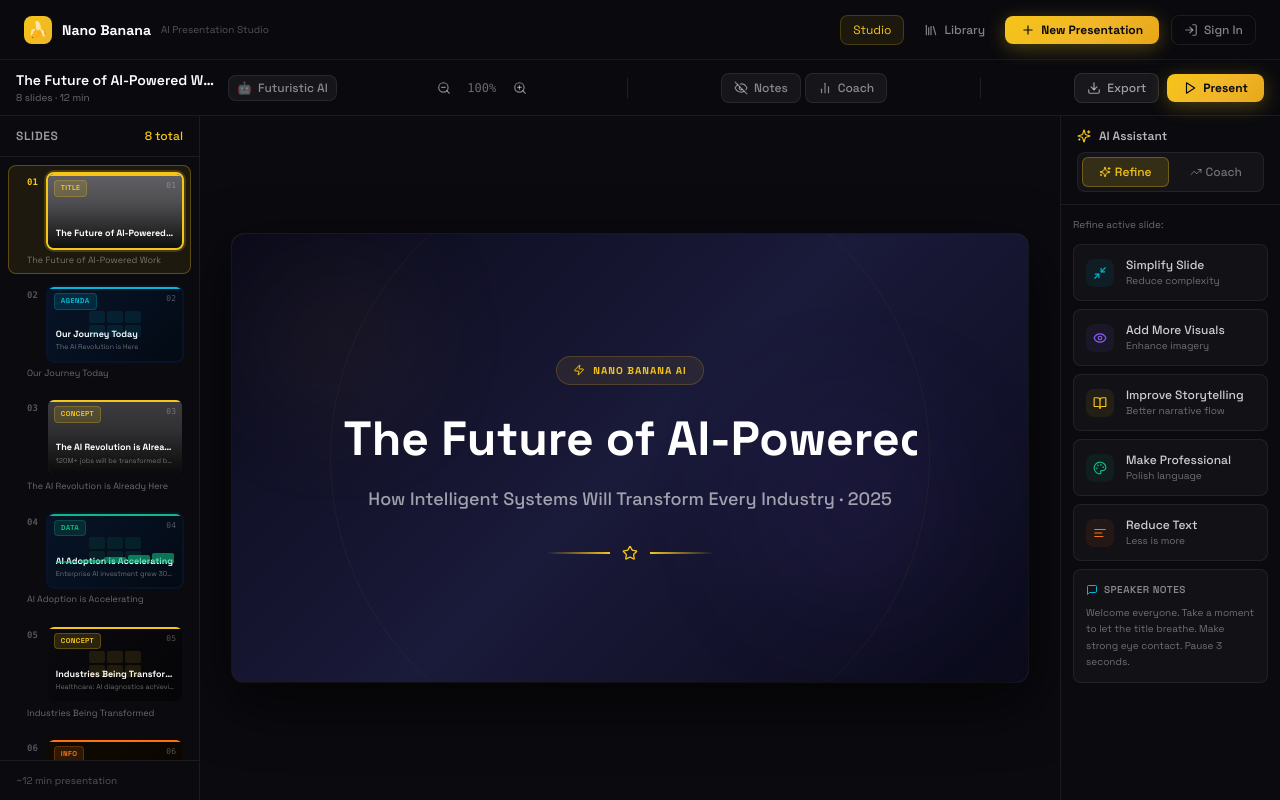
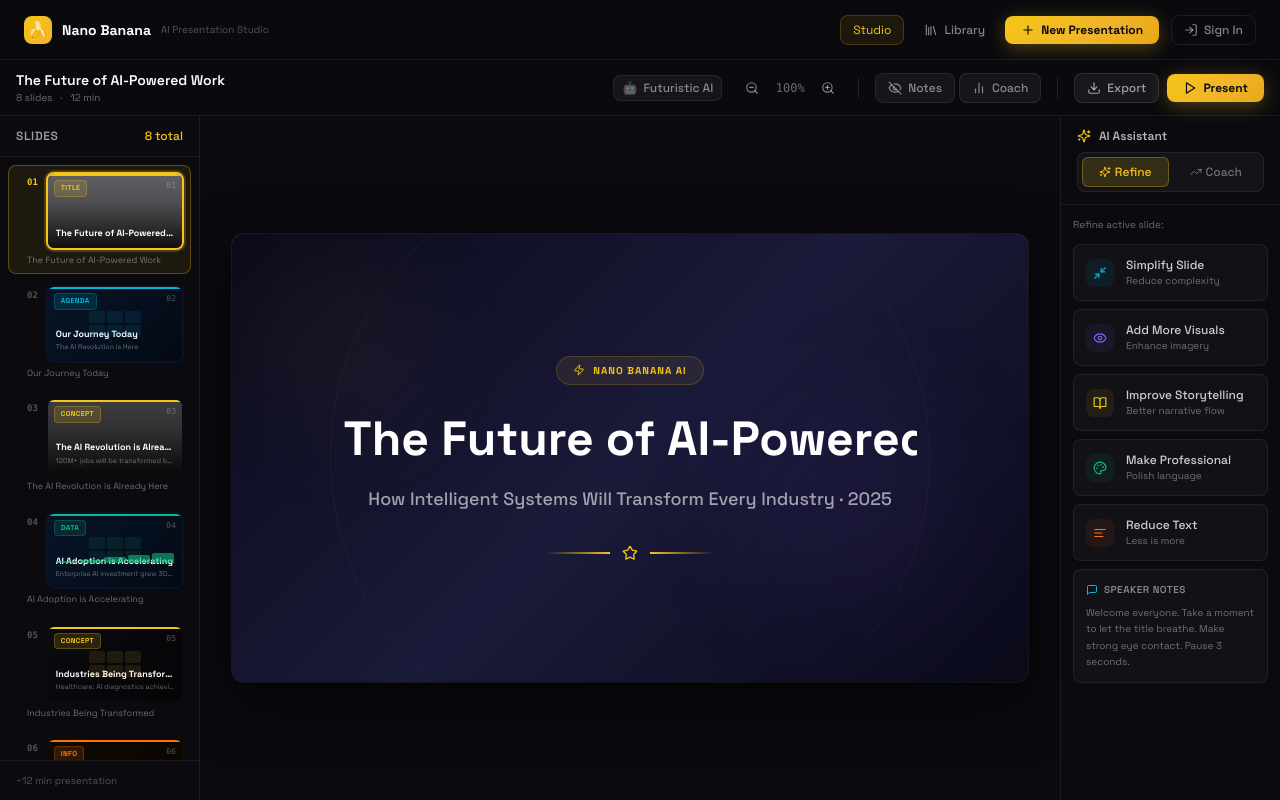
Before and after one commit to HayreKhan750/NanoBanana-9bh6ui, a React (Vite) app: page /studio/demo in a window 1280 px wide. Built offline with nearby package versions, Linux system fonts and the light colour scheme; grey boxes are pictures that could not be loaded.

Commit message:
fix: resolve header layout and metadata display issues
Fix overlapping headers and improve title flexibility in PresentationToolbar. Add fallback for missing estimatedDuration in PresentationSidebar.

Co-authored-by: Hayredin <202557340+HayreKhan750@users.noreply.github.com>

```diff
--- a/src/components/PresentationSidebar.tsx
+++ b/src/components/PresentationSidebar.tsx
@@ -132,7 +132,7 @@ export default function PresentationSidebar({
 
       {/* Footer info */}
       <div className="px-4 py-3 border-t" style={{ borderColor: "rgba(255,255,255,0.07)" }}>
-        <p className="text-[10px] text-white/30">~{presentation.estimatedDuration} min presentation</p>
+        <p className="text-[10px] text-white/30">~{presentation.estimatedDuration || Math.ceil((presentation.slides?.length || 0) * 1.5)} min presentation</p>
       </div>
     </div>
   );
--- a/src/components/PresentationToolbar.tsx
+++ b/src/components/PresentationToolbar.tsx
@@ -31,18 +31,22 @@ export default function PresentationToolbar({
 
   return (
     <div
-      className="flex items-center justify-between px-4 py-2.5 gap-4"
+      className="flex items-center px-4 py-2.5 gap-4 flex-wrap"
       style={{
-        background: "rgba(10,10,15,0.9)",
+        background: "rgba(10,10,15,0.95)",
         borderBottom: "1px solid rgba(255,255,255,0.07)",
         backdropFilter: "blur(20px)",
       }}
     >
       {/* Presentation info */}
-      <div className="flex items-center gap-3 min-w-0">
-        <div className="min-w-0">
-          <div className="text-sm font-semibold text-white truncate max-w-[200px]">{presentation.title}</div>
-          <div className="text-[10px] text-white/40">{presentation.slides.length} slides · {presentation.estimatedDuration} min</div>
+      <div className="flex items-center gap-3 min-w-0 flex-1">
+        <div className="min-w-0 flex-1">
+          <div className="text-sm font-semibold text-white truncate">{presentation.title || "Untitled"}</div>
+          <div className="flex items-center gap-2 text-[10px] text-white/40">
+            <span>{presentation.slides?.length || 0} slides</span>
+            <span>·</span>
+            <span>{presentation.estimatedDuration || Math.ceil((presentation.slides?.length || 0) * 1.5)} min</span>
+          </div>
         </div>
         {preset && (
           <div
@@ -50,7 +54,7 @@ export default function PresentationToolbar({
             style={{ background: "rgba(255,255,255,0.05)", color: "rgba(255,255,255,0.5)", border: "1px solid rgba(255,255,255,0.08)" }}
           >
             <span>{preset.emoji}</span>
-            <span>{preset.name}</span>
+            <span className="hidden sm:inline">{preset.name}</span>
           </div>
         )}
       </div>
```
